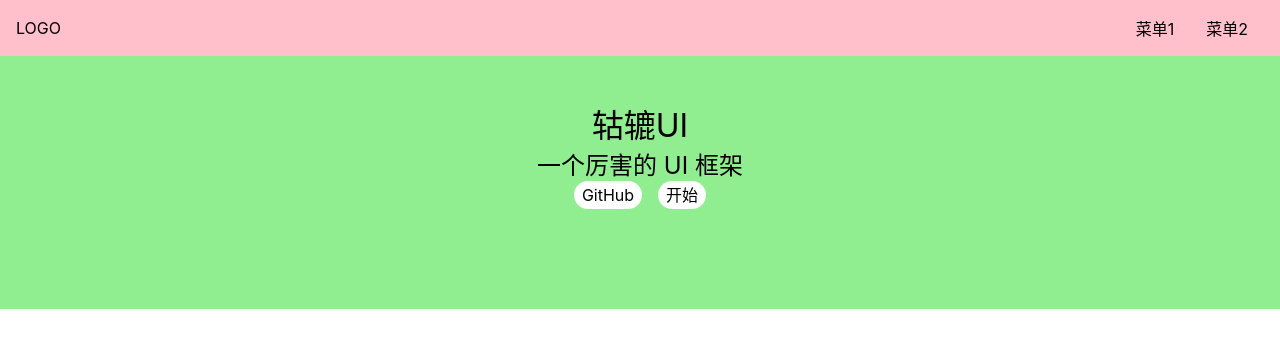
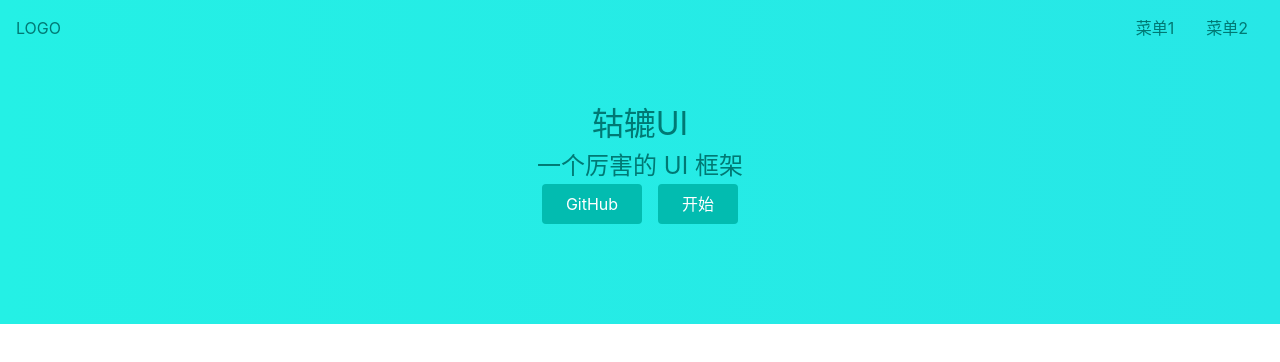
Before and after one commit to MrXieH/azan-ui, a Vue app: page / in a window 1280 px wide. Shown: the top 362 px of the page. Built offline with nearby package versions, Linux system fonts and the light colour scheme.

Commit message:
装修start

```diff
--- a/src/components/Topnav.vue
+++ b/src/components/Topnav.vue
@@ -23,8 +23,9 @@ export default {
 }
 </script>
 <style lang="scss" scoped>
+$color: #007974;
 .topnav {
-  background: pink;
+  // background: pink;
   display: flex;
   padding: 16px;
   position: fixed;
@@ -34,6 +35,7 @@ export default {
   z-index: 10;
   justify-content: center;
   align-items: center;
+  color: $color;
   > .logo {
     max-width: 6em;
     margin-right: auto;
--- a/src/index.scss
+++ b/src/index.scss
@@ -11,7 +11,8 @@
     text-decoration: none;
     color: inherit;
     &:hover {
-      border-bottom: 1px solid;
+      text-decoration: underline;
+      // border-bottom: 1px solid;
       cursor: pointer;
     }
   }
@@ -23,5 +24,7 @@
     font-size: 16px;
     // 为什么这样写 font-family
     // 答案见 https://github.com/zenozeng/fonts.css/
+    line-height: 1.5;
+    color: #1d2c40;
     font-family: -apple-system, "Noto Sans", "Helvetica Neue", Helvetica, "Nimbus Sans L", Arial, "Liberation Sans", "PingFang SC", "Hiragino Sans GB", "Noto Sans CJK SC", "Source Han Sans SC", "Source Han Sans CN", "Microsoft YaHei", "Wenquanyi Micro Hei", "WenQuanYi Zen Hei", "ST Heiti", SimHei, "WenQuanYi Zen Hei Sharp", sans-serif;
   }
--- a/src/lib/Tabs/Tabs.vue
+++ b/src/lib/Tabs/Tabs.vue
@@ -11,13 +11,7 @@
       <div class="boom-tabs-nav-indicator" ref="indicator"></div>
     </div>
     <div class="boom-tabs-content">
-      <div
-        v-for="(c, index) in defaults"
-        :key="index"
-        class="boom-tabs-content-item"
-        :class="{selected: c.props.title === selected }">
-        <component :is="c" />
-      </div>
+      <component :is="current" :key="current.props.title" />
     </div>
   </div>
 </template>
@@ -42,10 +36,12 @@ export default {
 
       const { left: left1 } = container.value.getBoundingClientRect()
       const { left: left2 } = selectedItem.value.getBoundingClientRect()
+      console.log('left1', left1)
+      console.log('left1', left1)
       const left = left2 - left1
       indicator.value.style.left = left + 'px'
     }
-    // watchEffect(x)
+
     onMounted(x)
     onUpdated(x)
 
@@ -62,13 +58,18 @@ export default {
       context.emit('update:selected', title)
     }
 
+    const current = computed(() => {
+      return defaults.find(tag => tag.props.title === props.selected)
+    })
+
     return {
       defaults,
       titles,
       select,
       selectedItem,
       indicator,
-      container
+      container,
+      current
     }
   }
 }
@@ -107,12 +108,6 @@ $border-color: #d9d9d9;
   }
   &-content {
     padding: 8px 0;
-    &-item {
-      display: none;
-      &.selected {
-        display: block;
-      }
-    }
   }
 }
 </style>
--- a/src/views/Home.vue
+++ b/src/views/Home.vue
@@ -1,5 +1,5 @@
 <template>
-  <div>
+  <div class="topnavAndBanner">
     <Topnav />
     <div class="banner">
       <h1>轱辘UI</h1>
@@ -18,24 +18,32 @@ export default {
 };
 </script>
 <style lang="scss" scoped>
+$green: #02bcb0;
+$border-radius: 4px;
+$color: #007974;
+.topnavAndBanner {
+  background: linear-gradient(90deg, rgba(36,240,229,1) 0%, rgba(39,231,230,1) 100%, rgba(0,212,255,1) 100%);
+}
 .banner {
   padding: 100px 0;
   display: flex;
   justify-content: center;
   align-items: center;
   flex-direction: column;
-  background: lightgreen;
+  // background: lightgreen;
+  color: $color;
   > .actions{
     padding: 8px 0ß;
     a {
       margin:0 8px;
-      background: #fff;
+      background: $green;
+      color: white;
       display: inline-block;
-      $h: 28px;
-      height: $h;
-      line-height: $h;
-      border-radius: $h/2;
-      padding: 0 8px;
+      border-radius: $border-radius;
+      padding: 8px 24px;
+      &:hover {
+        text-decoration: none;
+      }
     }
   }
 }
```
